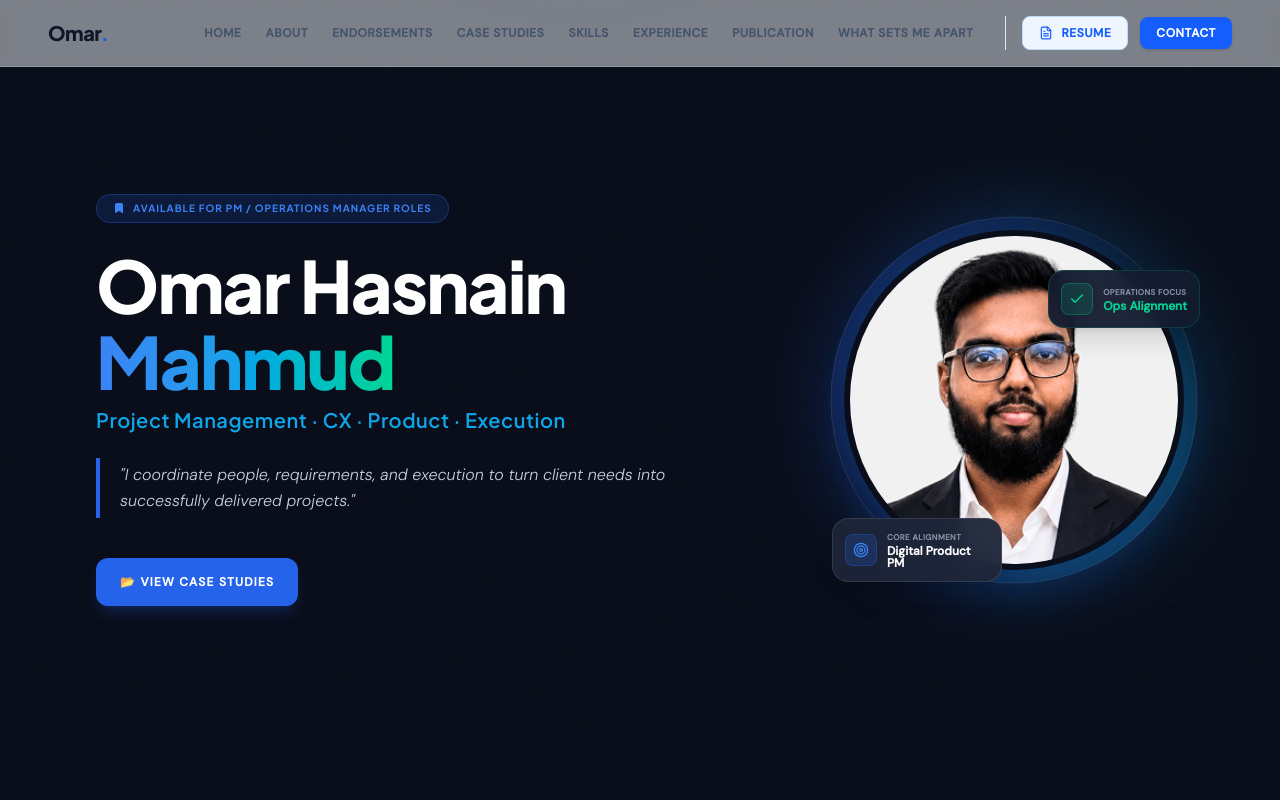
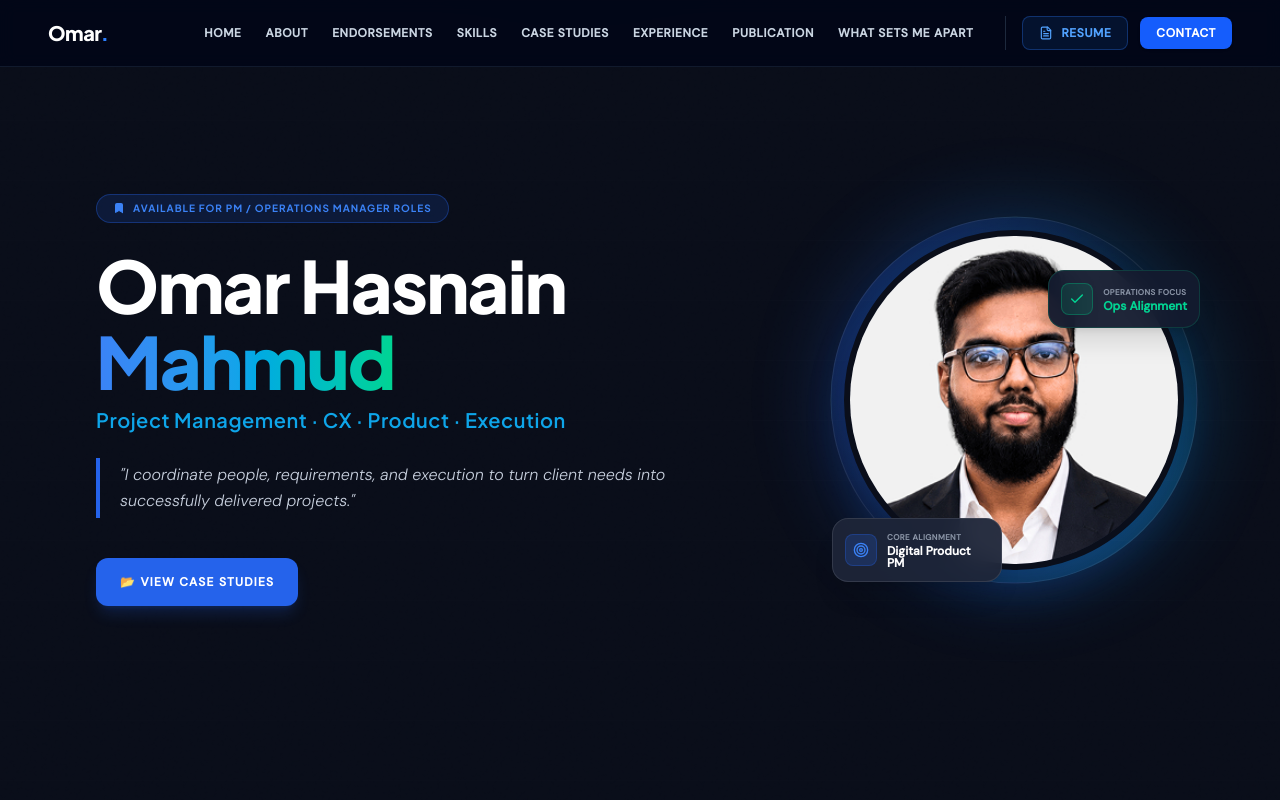
Before and after one commit to omarhasnain/omar-hasnain-mahmud-portfolio, a React (Vite) app: page / in a window 1280 px wide. Shown: the top 800 px of the page. Built offline with nearby package versions, Linux system fonts and the light colour scheme.

Commit message:
v1.0 new content update

```diff
--- a/src/components/Navbar.tsx
+++ b/src/components/Navbar.tsx
@@ -22,8 +22,8 @@ export default function Navbar({ onOpenResume }: NavbarProps) {
     { name: "Home", href: "#hero" },
     { name: "About", href: "#about" },
     { name: "Endorsements", href: "#endorsements" },
+    { name: "Skills", href: "#skills" },
     { name: "Case Studies", href: "#casestudies" },
-    { name: "Skills", href: "#skills" },
     { name: "Experience", href: "#experience" },
     { name: "Publication", href: "#publication" },
     { name: "What Sets Me Apart", href: "#strengths" },
@@ -34,13 +34,16 @@ export default function Navbar({ onOpenResume }: NavbarProps) {
       id="mainNav"
       className={`fixed top-0 left-0 right-0 z-50 transition-all duration-300 px-6 md:px-12 ${
         scrolled
-          ? "bg-[#eef2f6]/95 backdrop-blur-md shadow-xs border-b border-slate-200/50 py-3"
-          : "bg-[#eef2f6]/50 backdrop-blur-xs border-b border-[#cbd5e1]/30 py-4"
+          ? "bg-slate-950/95 backdrop-blur-md shadow-lg border-b border-slate-800/80 py-3"
+          : "bg-slate-950/90 backdrop-blur-sm border-b border-slate-800/60 py-4"
       }`}
     >
       <div className="max-w-7xl mx-auto flex items-center justify-between">
-        <a href="#hero" className="font-heading font-extrabold text-xl tracking-tight text-slate-900 hover:opacity-90 transition-opacity">
-          Omar<span className="text-blue-600">.</span>
+        <a
+          href="#hero"
+          className="font-heading font-extrabold text-xl tracking-tight text-white hover:opacity-90 transition-opacity"
+        >
+          Omar<span className="text-blue-500">.</span>
         </a>
 
         {/* Desktop Links */}
@@ -50,24 +53,24 @@ export default function Navbar({ onOpenResume }: NavbarProps) {
               <a
                 key={link.name}
                 href={link.href}
-                className="text-xs font-semibold uppercase tracking-wider text-slate-600 hover:text-slate-900 transition-colors duration-200"
+                className="text-xs font-semibold uppercase tracking-wider text-slate-300 hover:text-white transition-colors duration-200"
               >
                 {link.name}
               </a>
             ))}
           </div>
 
-          <div className="flex items-center gap-3 pl-4 border-l border-slate-200">
+          <div className="flex items-center gap-3 pl-4 border-l border-slate-800">
             <button
               onClick={onOpenResume}
-              className="flex items-center gap-2 text-xs font-semibold uppercase tracking-wider text-blue-600 hover:text-blue-700 border border-blue-200 hover:border-blue-300 bg-blue-50 px-4 py-2 rounded-lg transition-all duration-200 cursor-pointer"
+              className="flex items-center gap-2 text-xs font-semibold uppercase tracking-wider text-blue-400 hover:text-blue-300 border border-blue-500/30 hover:border-blue-400/60 bg-blue-500/10 hover:bg-blue-500/20 px-4 py-2 rounded-lg transition-all duration-200 cursor-pointer"
             >
               <FileText className="w-3.5 h-3.5" />
               Resume
             </button>
             <a
               href="#contact"
-              className="bg-blue-600 hover:bg-blue-700 text-white text-xs font-semibold uppercase tracking-wider px-4 py-2 rounded-lg shadow-sm transition-all duration-200"
+              className="bg-blue-600 hover:bg-blue-500 text-white text-xs font-semibold uppercase tracking-wider px-4 py-2 rounded-lg shadow-sm transition-all duration-200"
             >
               Contact
             </a>
@@ -78,14 +81,14 @@ export default function Navbar({ onOpenResume }: NavbarProps) {
         <div className="lg:hidden flex items-center gap-3">
           <button
             onClick={onOpenResume}
-            className="flex items-center justify-center p-2 text-blue-600 border border-blue-100 bg-blue-50 rounded-lg text-xs font-medium cursor-pointer"
+            className="flex items-center justify-center p-2 text-blue-400 border border-blue-500/30 bg-blue-500/10 rounded-lg text-xs font-medium cursor-pointer"
             title="View Resume"
           >
             <FileText className="w-4 h-4" />
           </button>
           <button
             onClick={() => setIsOpen(!isOpen)}
-            className="p-2 text-slate-800 hover:text-blue-600 transition-colors focus:outline-none cursor-pointer"
+            className="p-2 text-slate-200 hover:text-white transition-colors focus:outline-none cursor-pointer"
             aria-label="Toggle Menu"
           >
             {isOpen ? <X className="w-6 h-6" /> : <Menu className="w-6 h-6" />}
@@ -101,7 +104,7 @@ export default function Navbar({ onOpenResume }: NavbarProps) {
             animate={{ opacity: 1, height: "auto" }}
             exit={{ opacity: 0, height: 0 }}
             transition={{ duration: 0.2 }}
-            className="lg:hidden absolute top-full left-0 right-0 bg-[#eef2f6]/98 backdrop-blur-md border-b border-slate-200 overflow-hidden shadow-xl"
+            className="lg:hidden absolute top-full left-0 right-0 bg-slate-950/98 backdrop-blur-md border-b border-slate-800 overflow-hidden shadow-2xl"
           >
             <div className="flex flex-col p-6 gap-4">
               {navLinks.map((link) => (
@@ -109,7 +112,7 @@ export default function Navbar({ onOpenResume }: NavbarProps) {
                   key={link.name}
                   href={link.href}
                   onClick={() => setIsOpen(false)}
-                  className="text-sm font-semibold tracking-wide text-slate-600 hover:text-slate-900 py-2 border-b border-slate-100 transition-colors"
+                  className="text-sm font-semibold tracking-wide text-slate-300 hover:text-white py-2 border-b border-slate-850 transition-colors"
                 >
                   {link.name}
                 </a>
@@ -120,7 +123,7 @@ export default function Navbar({ onOpenResume }: NavbarProps) {
                     setIsOpen(false);
                     onOpenResume();
                   }}
-                  className="flex items-center justify-center gap-2 bg-blue-50 hover:bg-blue-100 text-blue-600 border border-blue-100 text-xs font-bold uppercase tracking-widest py-3 rounded-lg transition-all cursor-pointer"
+                  className="flex items-center justify-center gap-2 bg-blue-500/10 hover:bg-blue-500/20 text-blue-400 border border-blue-500/30 text-xs font-bold uppercase tracking-widest py-3 rounded-lg transition-all cursor-pointer"
                 >
                   <FileText className="w-4 h-4" />
                   Interactive Resume
@@ -128,7 +131,7 @@ export default function Navbar({ onOpenResume }: NavbarProps) {
                 <a
                   href="#contact"
                   onClick={() => setIsOpen(false)}
-                  className="flex items-center justify-center bg-blue-600 hover:bg-blue-700 text-white text-xs font-bold uppercase tracking-widest py-3 rounded-lg transition-all shadow-md"
+                  className="flex items-center justify-center bg-blue-600 hover:bg-blue-500 text-white text-xs font-bold uppercase tracking-widest py-3 rounded-lg transition-all shadow-md"
                 >
                   Get In Touch
                 </a>
```
